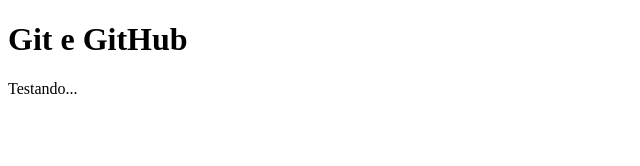
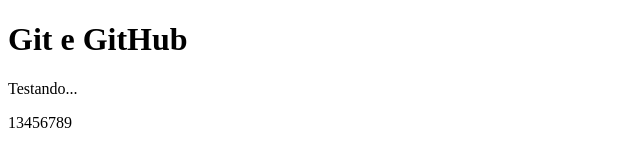
Before and after one commit to ronaldonsantos-jpg/Estrutura_HTML, a plain HTML site: page index.html in a window 1280 px wide. Shown: the full height of the page, 0-640 px from the left. Drawn offline with Linux system fonts and the light colour scheme.

Commit message:
adicionando um paragrafo

```diff
--- a/index.html
+++ b/index.html
@@ -8,5 +8,6 @@
 <body>
     <h1>Git e GitHub</h1>
     <p>Testando...</p>
+    <p>13456789</p>
 </body>
 </html>
```
